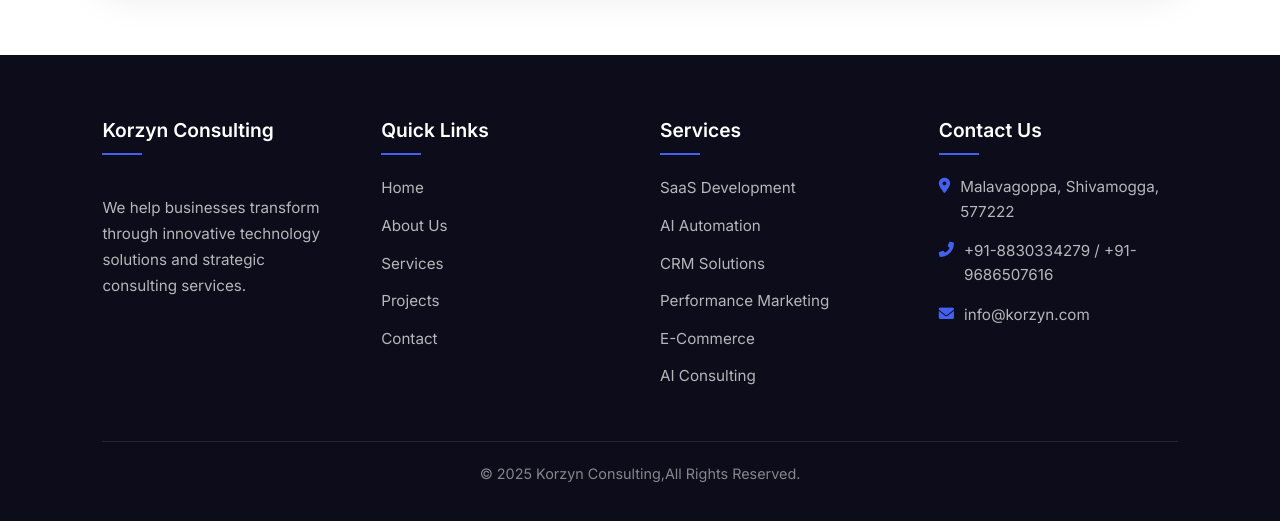
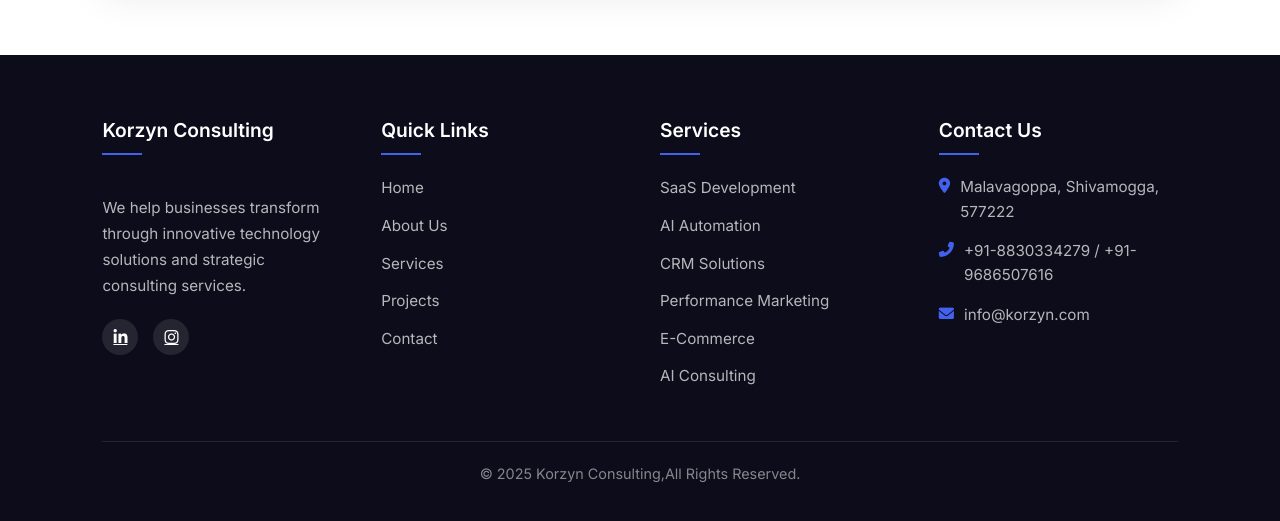
Before and after one commit to 4AL21CS127/korzyn, a plain HTML site: page contact.html in a window 1280 px wide. Shown: the part 2079-2600 px from the top of the page. Drawn offline with Linux system fonts and the light colour scheme.

Commit message:
Update contact.html

```diff
--- a/contact.html
+++ b/contact.html
@@ -974,12 +974,10 @@
                     <h3 class="footer-heading">Korzyn Consulting</h3>
                 </div>
                 <p>We help businesses transform through innovative technology solutions and strategic consulting services.</p>
-                <!-- <div class="social-links">
-                    <a href="#"><i class="fab fa-linkedin-in"></i></a>
-                    <a href="#"><i class="fab fa-twitter"></i></a>
-                    <a href="#"><i class="fab fa-facebook-f"></i></a>
-                    <a href="#"><i class="fab fa-instagram"></i></a>
-                </div> -->
+                <div class="social-links">
+                    <a href="https://www.linkedin.com/company/korzyn-consulting/"><i class="fab fa-linkedin-in"></i></a>
+                    <a href="https://www.instagram.com/korzynconsulting?igsh=MTVtd3hkbG5lcmk3NQ=="><i class="fab fa-instagram"></i></a>
+                </div>
             </div>
             <div class="footer-links-container">
                 <h3 class="footer-heading">Quick Links</h3>
```
